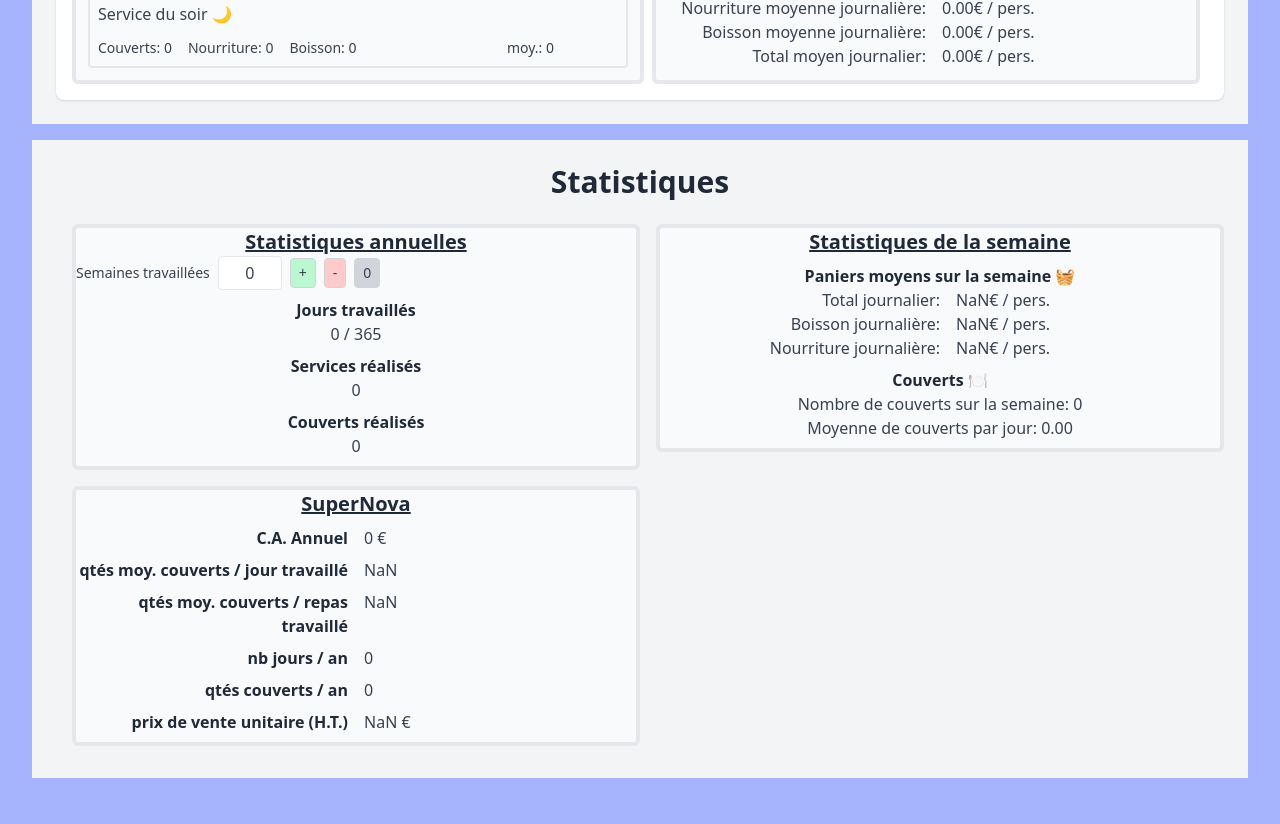
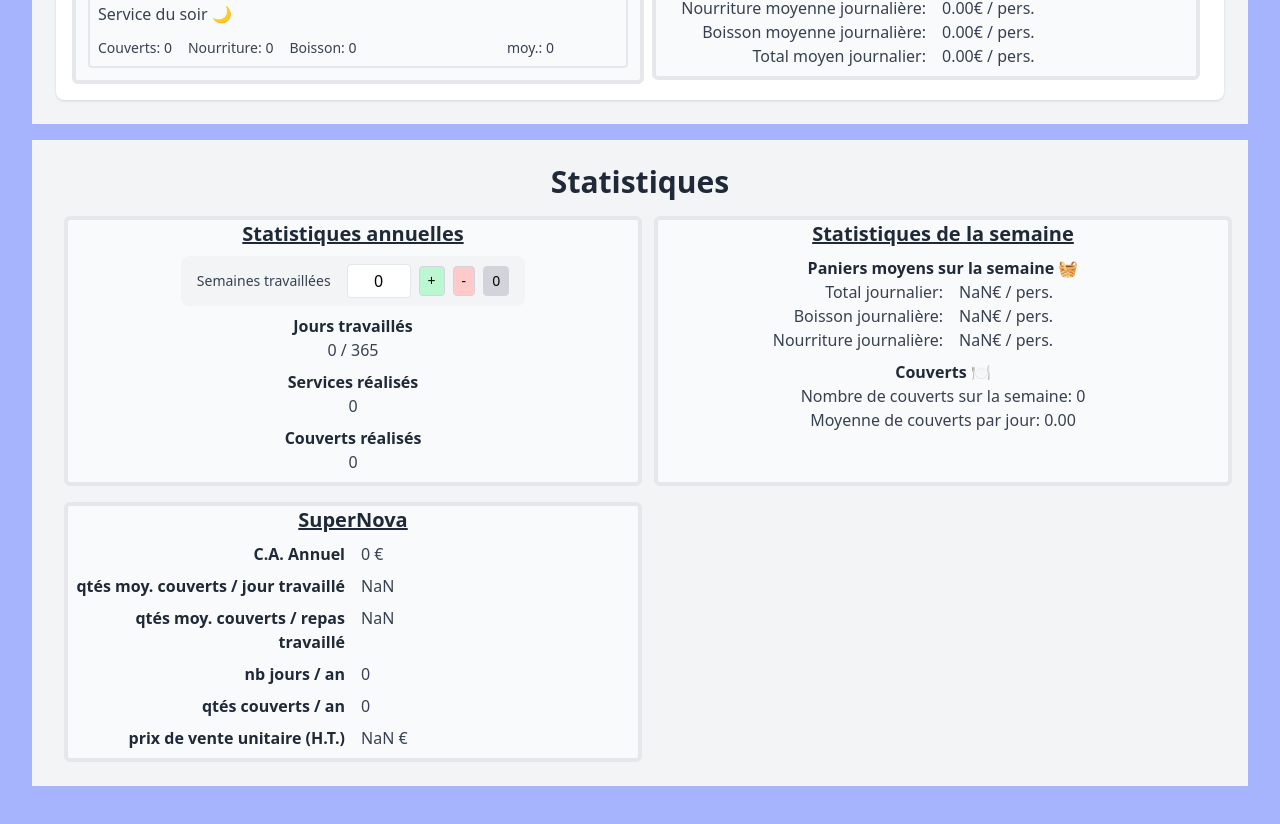
Before and after one commit to ArthurCouturier/plan-appetit, a React (Vite) app: page / in a window 1280 px wide. Shown: the part 1778-2602 px from the top of the page. Built offline with nearby package versions, Linux system fonts and the light colour scheme.

Commit message:
fix: :art: fixed style issues

```diff
--- a/src/components/ModuleCard.tsx
+++ b/src/components/ModuleCard.tsx
@@ -6,7 +6,7 @@ export default function ModuleCard({
     children?: React.ReactNode
 }) {
     return (
-        <div className="rounded-md border-borderColor bg-secondary border-4 w-full flex-1 text-textSecondary mx-2">
+        <div className="rounded-md border-borderColor bg-secondary border-4 w-full h-full flex-1 text-textSecondary mx-2">
             <div className="text-text">
                 <h1 className="text-textPrimary text-xl font-semibold underline">{moduleName}</h1>
                 {children}
--- a/src/components/Statistics.tsx
+++ b/src/components/Statistics.tsx
@@ -12,14 +12,14 @@ export default function Statistics({
     saveConfig: (config: ConfigurationInterface) => void
 }) {
     return (
-        <div className="grid grid-cols-2">
-            <div className="mx-2 my-2">
+        <div className="grid grid-cols-2 gap-y-4 gap-x-3">
+            <div className="h-full">
                 <AnnualStatistics config={actualConfig} saveConfig={saveConfig} />
             </div>
-            <div className="mx-2 my-2">
+            <div className="h-full">
                 <WeekStatistics config={actualConfig} />
             </div>
-            <div className="mx-2 my-2">
+            <div className="h-full">
                 <SuperNovaModule config={actualConfig} />
             </div>
         </div>
--- a/src/components/modules/AnnualStatistics.tsx
+++ b/src/components/modules/AnnualStatistics.tsx
@@ -27,7 +27,10 @@ export default function AnnualStatistics({
 
     return (
         <ModuleCard moduleName="Statistiques annuelles">
-            <NumberField label={"Semaines travaillées"} value={workedWeeks} onChange={handleChangeWorkedWeeks} min={0} max={52} />
+            <div className="grid grid-cols-[auto,1fr] gap-x-2 gap-y-2 w-fit items-center text-black bg-bgColor mx-auto px-4 py-2 my-2 rounded-lg">
+                <p className="text-sm text-textSecondary text-right">Semaines travaillées</p>
+                <NumberField label="" value={workedWeeks} onChange={handleChangeWorkedWeeks} min={0} max={9999} />
+            </div>
             <SubPart title="Jours travaillés">
                 {workedWeeks * workedDaysPerWeek(config.week)} / 365
             </SubPart>
```
